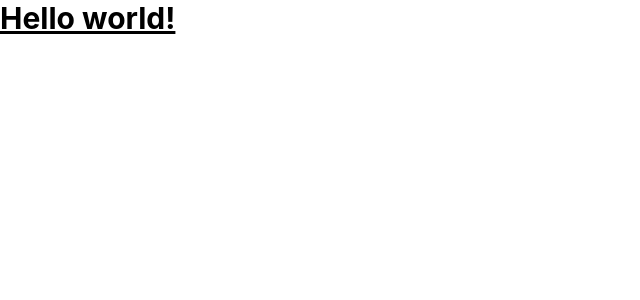
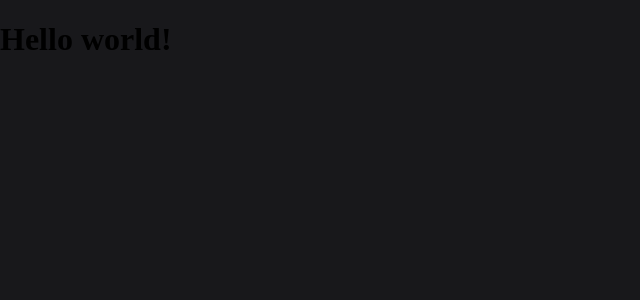
Before and after one commit to Garden19/Cruise-admin-dashboard, an Angular app: page / in a window 1280 px wide. Shown: the top 300 px of the page, without its empty margins (0-640 px from the left). Built offline with nearby package versions, Linux system fonts and the light colour scheme.

Commit message:
Removed Tailwind and added normal CSS

```diff
--- a/package.json
+++ b/package.json
@@ -28,10 +28,7 @@
     "@angular/forms": "^20.3.0",
     "@angular/platform-browser": "^20.3.0",
     "@angular/router": "^20.3.0",
-    "@tailwindcss/postcss": "^4.3.0",
-    "postcss": "^8.5.15",
     "rxjs": "~7.8.0",
-    "tailwindcss": "^4.3.0",
     "tslib": "^2.3.0",
     "zone.js": "~0.15.0"
   },
--- a/src/styles.css
+++ b/src/styles.css
@@ -1 +1,5 @@
-@import "tailwindcss";
+body {
+    background-color: #18181B;
+    margin: 0;
+    min-height: 100%;
+}
```
Also changed, not shown: .postcssrc.json (deleted), 2 other files (tests, documents, lock files or other folders).
